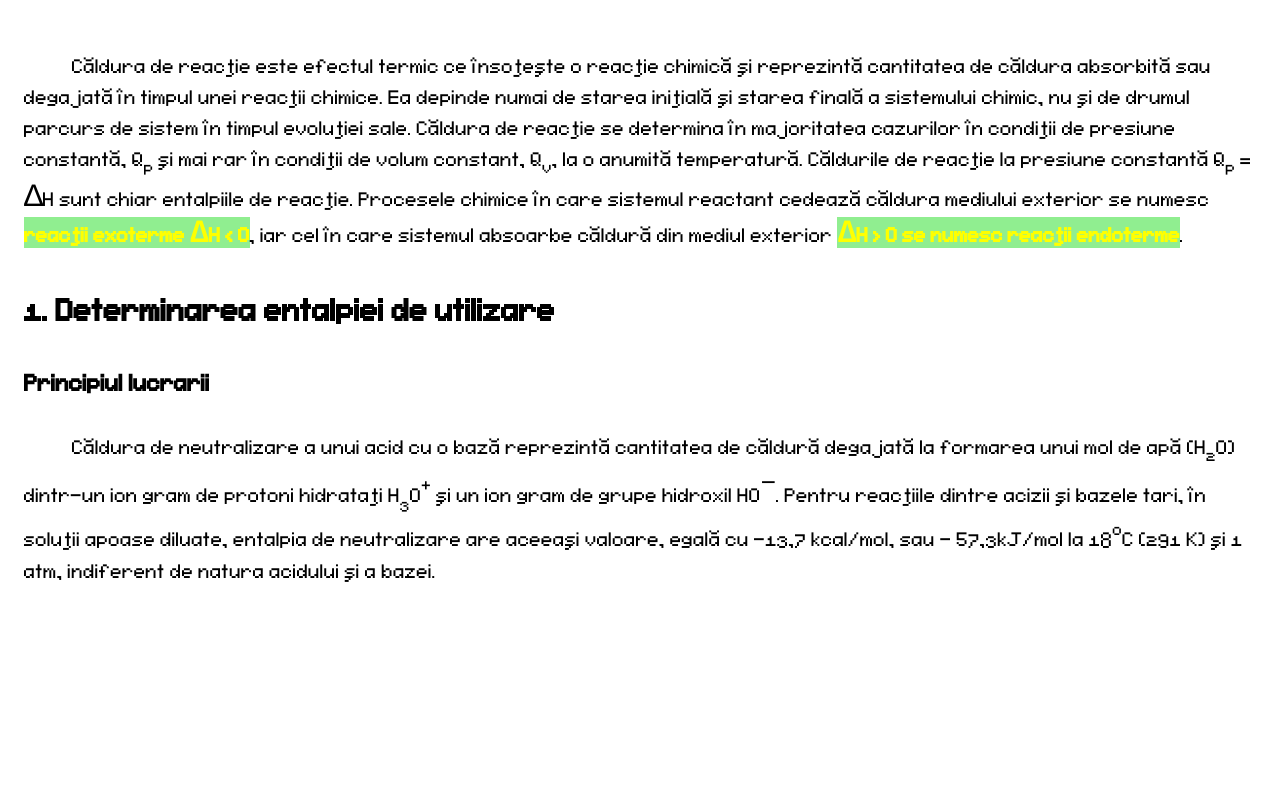
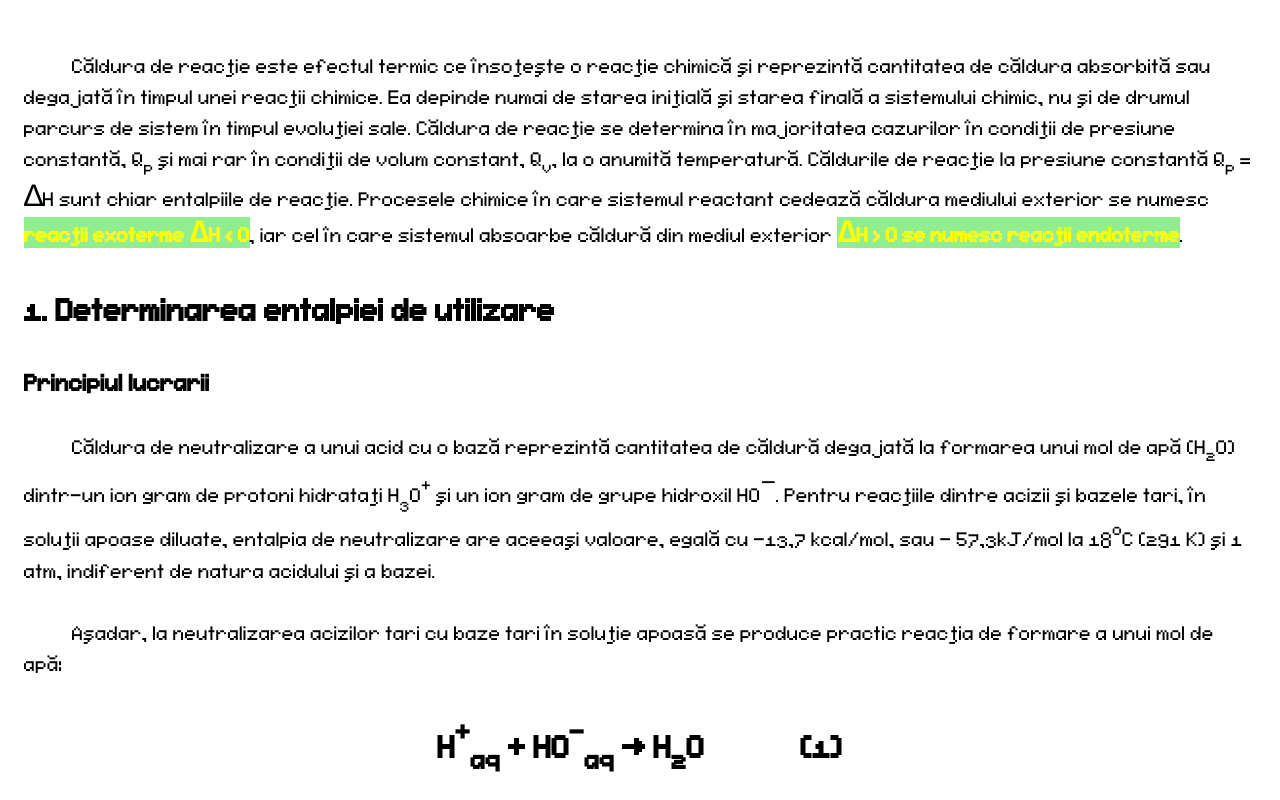
Before and after one commit to MonsieurLazar/termochimie-efect-termic, a SvelteKit app: page /teorie in a window 1280 px wide. Shown: the part 198-998 px from the top of the page. Before the commit the page ends 837 px from the top, so only its background shows below. Built offline with nearby package versions, Linux system fonts and the light colour scheme.

Commit message:
Am adaugat parte de descriere

```diff
--- a/src/routes/teorie/+page.svelte
+++ b/src/routes/teorie/+page.svelte
@@ -16,8 +16,8 @@ Căldura de reacţie se determina în majoritatea cazurilor în condiţii de pre
 Q<sub>p</sub> şi mai rar în condiţii de volum constant, Q<sub>v</sub>, la o anumită temperatură.
 Căldurile de reacţie la presiune constantă Q<sub>p</sub> = ∆H sunt chiar entalpiile de reacţie. Procesele
 chimice în care sistemul reactant cedează căldura mediului exterior se numesc <span class = "highlight">
-reacţii exoterme ∆H &lt O </span>, iar cel în care sistemul absoarbe căldură din mediul exterior
-<span class = "highlight"> ∆H &gt O se numesc reacţii endoterme </span>.
+reacţii exoterme ∆H &lt; O </span>, iar cel în care sistemul absoarbe căldură din mediul exterior
+<span class = "highlight"> ∆H &gt; O se numesc reacţii endoterme </span>.
 </p>
 
 <!-- Descriere lucrarii -->
@@ -30,6 +30,11 @@ formarea unui mol de apă (H<sub>2</sub>O) dintr-un ion gram de protoni hidrata
 în soluţii apoase diluate, entalpia de neutralizare are aceeaşi valoare, egală cu -13,7 kcal/mol,
 sau – 57,3kJ/mol la 18<sup>o</sup>C (291 K) şi 1 atm, indiferent de natura acidului şi a bazei.
 </p>
+<p class = "indent_paragraph">Aşadar, la neutralizarea acizilor tari cu baze tari în soluţie apoasă se produce practic
+reacţia de formare a unui mol de apă:</p>
+<center class = "formula">H<sup>+</sup><sub>aq</sub> + HO<sup>-</sup><sub>aq</sub> → H<sub>2</sub>O&emsp;&emsp;(1)</center>
+
+
 
 <style>
     /* Paragraf cu indentare */
@@ -38,18 +43,24 @@ sau – 57,3kJ/mol la 18<sup>o</sup>C (291 K) şi 1 atm, indiferent de natura ac
         text-indent: 2rem;
     }
 
-    /* Formatare titlu mare  */
+    /* Pentru informatii importante */
+    .highlight{
+        color: yellow;
+        background-color: lightgreen;
+        font-weight: bold;
+    }
+
+    /*Formatarea formule*/
+    .formula{
+        font-size: 2rem;
+        font-weight: bold;
+    }
+
+    /* Formatare titlu mare */
     #teorie{
         display: flex;
         justify-content: center;
         font-size: 1.7rem;
     }
 
-    /*Pentru informatii importante*/
-    .highlight{
-        color: yellow;
-        background-color: lightgreen;
-        font-weight: bold;
-    }
-
 </style>
```
